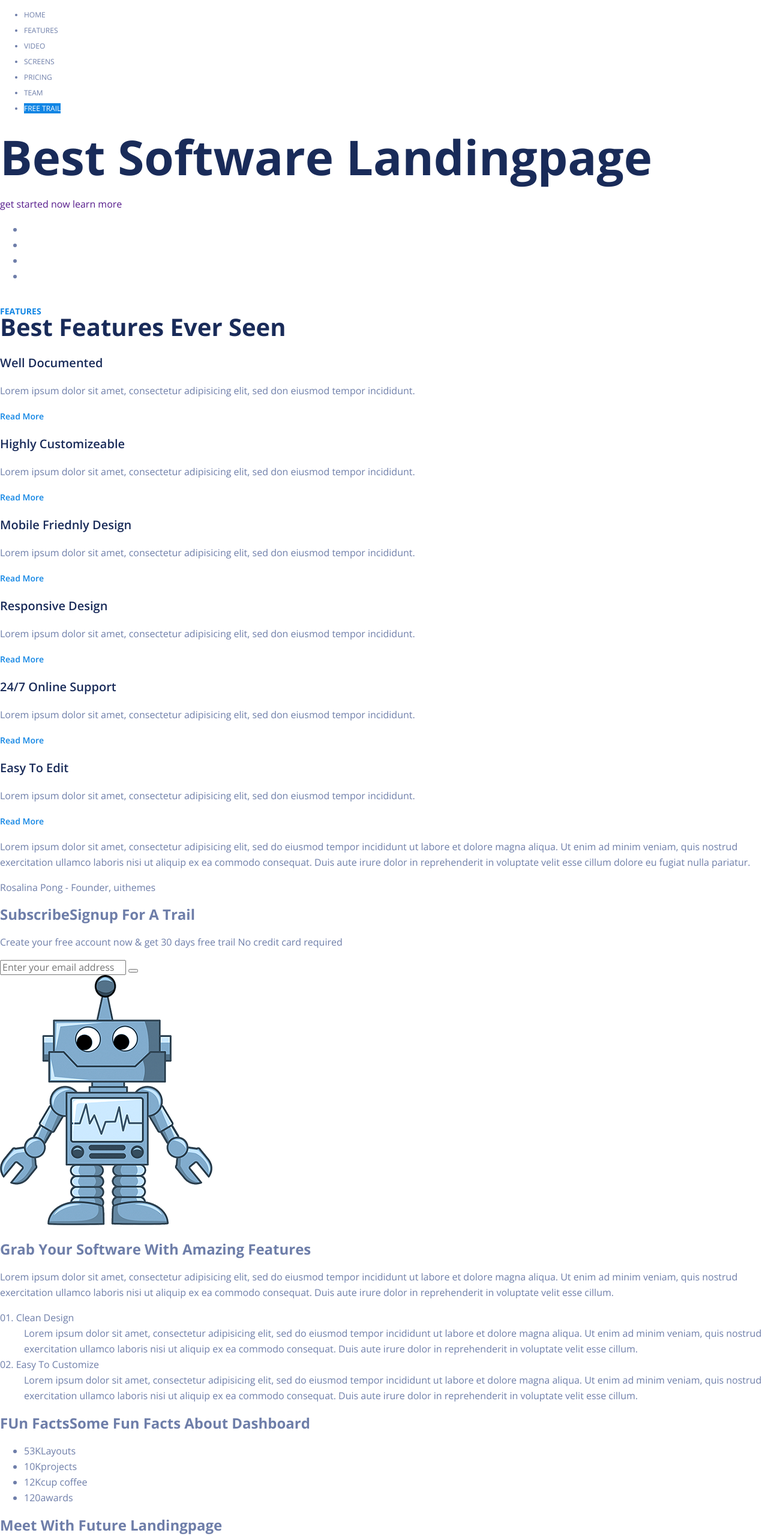
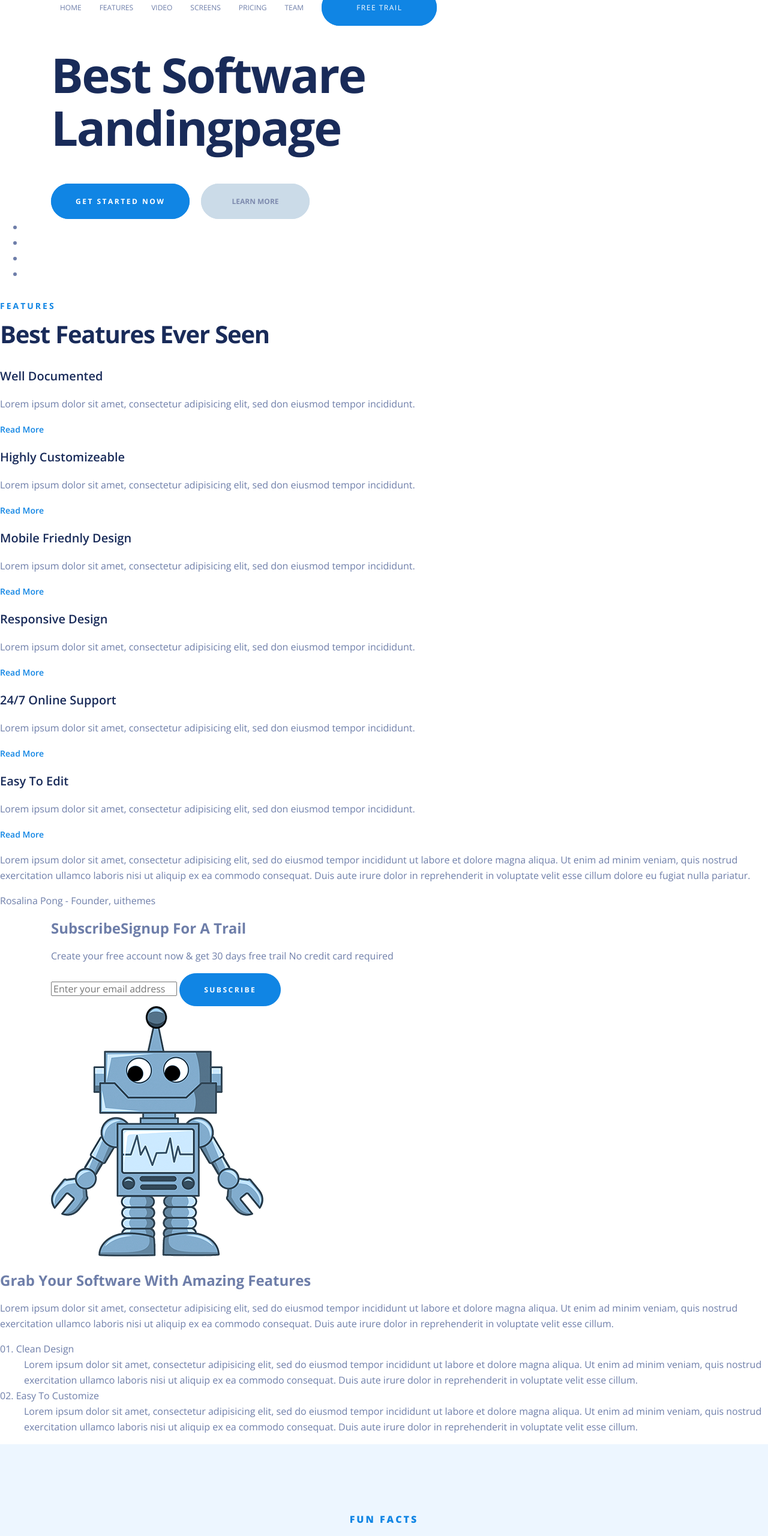
Before and after one commit to avovchinnikov/Limpon, a plain HTML site: page index.html in a window 1280 px wide. Shown: the top 2560 px of the page at 60% size. Drawn offline with nearby package versions, Linux system fonts and the light colour scheme.

Commit message:
h1,h2,buttons,flex

```diff
--- a/css/style.css
+++ b/css/style.css
@@ -11,22 +11,166 @@ a{
 }
 
 h1{
+	max-width: 600px;
 	font-size: 80px;
 	font-weight: 700;
 	color: #192b59;
+	line-height: 1.1;
+	letter-spacing: -2.5px;
+	margin-bottom: 65px;
+}
+
+.title-h2{
+	font-size: 50px;
+	font-weight: 600;
+	letter-spacing: -1.2px;
+	color: #192b59;
+	line-height: 1.2;
+}
+
+
+
+.title-h2 span{
+		display: 	block;
+		font-size: 16px;
+		font-weight: 800;
+		letter-spacing: 3px;
+		color:#1085e4;
+		text-transform:uppercase;
+		margin-bottom: 14px;
+	}
+
+.title-40{
+	font-size: 40px;
+	letter-spacing: -1.1px;
+	font-weight: 600;
+	letter-spacing: -1.2px;
+	color: #192b59;
+	line-height: 1.2;
+}
+
+.title-40 span{
+		display: 	block;
+		font-size: 18px;
+		margin-bottom: 20px;
+		letter-spacing: 3.5px;
+		font-weight: 800;
+		letter-spacing: 3px;
+		color:#1085e4;
+		text-transform:uppercase;
+		margin-bottom: 14px;
+	}
+
+.page-stats{
+
+	padding: 116px 0 96px 0;
+}
+
+.page-plan,
+.page-screen{
+
+	text-align:center;
+}
+
+.page-screen{
+padding: 116px 0 0 0;
+}
+
+.page-stats, .page-screen{
+	background-color: #edf6ff;
+}
+
+.page-stats .title-h2, .page-screen .title-h2{
+	text-align:center;
+
+	margin:0 auto;
+}
+
+.page-stats .title-h2{
+	max-width: 500px;
+}
+
+.screen{
+	margin-top: 36px;
+	margin-bottom: -7px;
+}
+
+.wrap{
+	max-width: 1110px;
+	margin:0 auto;
 }
 
 .nav{
 	font-size: 12px;
 	font-weight: 700px;
+
+	text-transform: uppercase;
+	list-style-type:none;
+	margin:0;
+	padding: 0;
+	display: flex;
+}
+.nav>li{
+	padding:0 15px;
+}
+.nav-item{
 	color:#6e7ea9;
+}
+
+.btn-group a+a{
+	margin-left: 15px;
+}
+
+.btn-primary{
+	color: 	#fff;
 	text-transform: uppercase;
+	font-size: 12px;
+	letter-spacing: 2.5px;
+	font-weight: 700;
+	background-color: #1085e4;
+	border:1px solid #1085e4;
+	padding:20px 40px;
+	border-radius: 30px;
+}
+
+.btn-primary:hover{
+	background-color: #fff;
+	color: 	#1085e4;
+}
+.btn-secondary{
+	color: 	#7e8bae;
+	text-transform: uppercase;
+	font-size: 12px;
+	font-weight: 700;
+	background-color: #cbdbe8;
+	border:1px solid #cbdbe8;
+	padding:20px 50px;
+	border-radius: 30px;
+	padding:20px 50px;
+}
+
+.btn-info{
+	color: 	#8085b1;
+	background-color: transparent;
+	border:1px solid #dce1e5;
+	border-radius: 30px;
+	text-transform: uppercase;
+	font-size: 12px;
+	font-weight: 700;
+	padding:20px 50px;
+}
+
+.btn-secondary:hover{
+	background-color: #fff;
+	color: 	#7e8bae;
 }
 
 .btn-free{
-	color:#fff;
-	font-weight: 400;
-	background-color: #1085e4;
+	color: #fff;
+    font-weight: 400;
+    letter-spacing: 1.5px;
+    background-color: #1085e4;
+    padding: 21px 57px;
 }
 
 .grid h2{
@@ -54,3 +198,46 @@ h1{
 	color: #1085e4;
 	font-weight: 600;
 }
+
+.list-stat{
+	display:flex;
+	list-style-type: none;
+	justify-content: space-around;
+	margin-top: 76px;
+}
+
+.list-stat>li{
+	font-size: 12px;
+	font-weight: 700;
+	color: #1085e4;
+	text-align: center;
+	text-transform: uppercase;
+	letter-spacing: 2.7px;
+}
+
+.list-stat>li>span{
+	display: block;
+	font-size: 60px;
+	color: 	#bacbdc;
+	margin-bottom: 23px;
+	letter-spacing: 0px;
+}
+
+.box-price{
+	display: flex;
+	justify-content: space-between;
+}
+
+.box-price-item{
+	 background-color: #edf4fb;
+}
+
+.box-price-item.active{
+	 background-color: #192b59;
+	 color: #fff;
+}
+
+.box-price-item ul{
+	list-style-type:none;
+	padding-left: 0;
+}
--- a/index.html
+++ b/index.html
@@ -88,22 +88,25 @@
 </head>
 <body>
 	<div class="page-header">
-		<div><a href=""></a>
+		<div class="wrap"><a href=""></a>
 			  <ul id="navHeader" class="nav">
-			  	<li>Home</li>
-			  	<li>Features</li>
-			  	<li>Video</li>
-			  	<li>Screens</li>
-			  	<li>Pricing</li>
-			  	<li>team</li>
-			  	<li><a href="" class="btn-free">free trail</a></li>
+			  	<li><a href="	" class="nav-item">Home</a></li>
+			  	<li><a href="	"  class="nav-item">Features</a></li>
+			  	<li><a href="	"  class="nav-item">Video</a></li>
+			  	<li><a href="	"  class="nav-item">Screens</a></li>
+			  	<li><a href="	"  class="nav-item">Pricing</a></li>
+			  	<li><a href="	"  class="nav-item">team</a></li>
+			  	<li><a href="" class=" btn-primary btn-free">free trail</a></li>
 			  </ul>
 		</div>
-	  	<h1>Best Software Landingpage </h1>
-	  	<div>
-	  		<a href="">get started now</a>
-	  		<a href="">learn more</a>
+		<div class="wrap">
+				<h1>Best Software Landingpage </h1>
+	  	<div class="btn-group">
+	  		<a href="" class="btn-primary">get started now</a>
+	  		<a href="" class="btn-secondary">learn more</a>
 	  	</div>
+		</div>
+
   	</div>
   	<div class="page-company">
   		<ul>
@@ -115,7 +118,7 @@
   	</div>
   	<div class="page-grid">
   		<div class="grid">
-  		<h2>
+  		<h2 class="title-h2">
   			<span>Features</span>
   			Best Features Ever Seen
   		</h2>
@@ -163,12 +166,12 @@
   	  </div>
   	</div>
   	<div class="page-subscribe">
-  		<div>
+  		<div class="wrap">
   			<div>
   				<h2><span>Subscribe</span>Signup For A Trail</h2>
   				<p>Create your free account now & get 30 days free trail No credit card required</p>
   				<input type="email" placeholder="Enter your email address">
-  				<button type="submit">	</button>
+  				<button type="submit" class="btn-primary" >subscribe</button>
   			</div>
   			<img src="img/Robot.png" alt="">
   		</div>
@@ -185,9 +188,9 @@
 		</dl>
   	</div>
   	<div class="page-stats">
-		<div>
-				<h2><span>FUn Facts</span>Some Fun Facts About Dashboard</h2>
-				<ul>
+		<div class="wrap">
+				<h2 class="title-h2"><span>Fun Facts</span>Some Fun Facts About Dashboard</h2>
+				<ul class="	list-stat">
 					<li><span>53</span>KLayouts</li>
 					<li><span>10K</span>projects</li>
 					<li><span>12K</span>cup coffee</li>
@@ -196,7 +199,7 @@
 		</div>
   	</div>
   	<div class="page-app">
-		<div>
+		<div class="wrap">
 			<div>
 				<h2>Meet With Future Landingpage</h2>
 				<p>Lorem ipsum dolor sit amet, consectetur adipisicing elit, sed do eiusmod tempor incididunt ut labore et dolore magna aliqua. Ut enim ad minim veniam, quis nostrud exercitation ullamco laboris nisi ut aliquip ex ea commodo consequat. Duis aute irure dolor in reprehenderit in voluptate velit esse cillum.</p>
@@ -210,13 +213,13 @@
 		</div>
   	</div>
   	<div class="page-analytics">
-  		<div>
+  		<div class="wrap">
   			<img src="img/illustration2.png" alt="">
   			<div>
   				<div></div>
   				<h2>Limpon Is Suitable For Anytype LandingPage</h2>
   				<p>Lorem ipsum dolor sit amet, consectetur adipisicing elit, sed do eiusmod tempor incididunt ut labore et dolore magna aliqua. Ut enim ad minim veniam, quis nostrud exercitation ullamco laboris nisi ut aliquip ex ea commodo consequat. Duis aute irure dolor in reprehenderit in voluptate velit esse cillum.</p>
-  				<a href="">get started now</a>
+  				<a href="" class="btn-primary">get started now</a>
   			</div>
   		</div>
   	</div>
@@ -226,17 +229,18 @@
   				<div></div>
   				<h2>Easy To Etid & Very Easily Control</h2>
   				<p>Lorem ipsum dolor sit amet, consectetur adipisicing elit, sed do eiusmod tempor incididunt ut labore et dolore magna aliqua. Ut enim ad minim veniam, quis nostrud exercitation ullamco laboris nisi ut aliquip ex ea commodo consequat. Duis aute irure dolor in reprehenderit in voluptate velit esse cillum.</p>
-  				<a href="">learn more</a>
+  				<a href="" class="btn-primary">learn more</a>
   			</div>
   			<img src="img/illustration2.png" alt="">
   		</div>
   	</div>
   	<div class="page-screen">
-  		<h2><span>screen preview</span>Screenshot With Details</h2>
-  		<img src="img/illustration--gallery.png" alt="">
+  		<h2 class="title-40"><span>screen preview</span>Screenshot With Details</h2>
+  		<img class="screen" src="img/illustration--gallery.png" alt="Screen">
   	</div>
   	<div class="page-clients">
-  		<h2><span>testimonials</span>Our Happy Clients</h2>
+  		<div class="wrap">
+			<h2><span>testimonials</span>Our Happy Clients</h2>
   		<div class="box-clients">
   			<div>
   				<p>	It is a long established fact that a read her will be distracted by the readable content of a page when looking.</p>
@@ -254,9 +258,12 @@
   				<p class="position">ceo, uihub</p>
   			</div>
   		</div>
+  		</div>
+
   	</div>
   			<div class="page-plan">
-  				<h2><span>our plans</span>Pricing Plans</h2>
+  				<div class="wrap">
+					<h2 class="title-40"><span>our plans</span>Pricing Plans</h2>
   				<div class="box-price">
   					<div class="box-price-item">
   							<h3>Free</h3>
@@ -269,7 +276,7 @@
 								<li>Free Hosting Name</li>
 								<li>24x7 Online Support</li>
   							</ul>
-  							<a href="	">Choose Plan</a>
+  							<a href="	" class="btn-info">Choose Plan</a>
   					</div>
   					<div class="box-price-item active">
   							<h3>$90/mo</h3>
@@ -282,7 +289,7 @@
 								<li>Free Hosting Name</li>
 								<li>24x7 Online Support</li>
   							</ul>
-  							<a href="	">Choose Plan</a>
+  							<a href="	" class="btn-primary">Choose Plan</a>
   					</div>
   					<div class="box-price-item">
   							<h3>$350/mo</h3>
@@ -295,11 +302,14 @@
 								<li>Free Hosting Name</li>
 								<li>24x7 Online Support</li>
   							</ul>
-  							<a href="	">Choose Plan</a>
+  							<a href="	" class="btn-info">Choose Plan</a>
   					</div>
   				</div>
+  				</div>
+
   			</div>
   			<div class="page-team">
+  				<div class="wrap">
   					<h2><span>angels</span>Our Team</h2>
   					<div class="	box-team">
 							<div>
@@ -315,19 +325,23 @@
 								<p>Thomas Alva Adison</p>
 							</div>
   					</div>
-  			</div>
+  				</div>
+   			</div>
   			<div class="page-form">
-				<h2>Start Your Free Trail No Need Credit Card.</h2>
+  				<div class="wrap">
+  					<h2>Start Your Free Trail No Need Credit Card.</h2>
 				<form action="	">
 						<input type="text" placeholder="Enter your name here">
 						<input type="email" placeholder="Enter your email here">
 						<textarea name="textMessage" id="" cols="30" rows="10" placeholder="Enter your message here"></textarea>
-						<button type="submit"><span>Submit now</span></button>
+						<button type="submit" class="btn-primary"><span>Submit now</span></button>
 				</form>
+  				</div>
+
   			</div>
 
   	<div class="footer">
-  		<div>
+  		<div class="wrap">
 				<p>Made With Love & Copyright By - <a>limpon</a></p>
 				<ul>
 						<li><a href="	" target="_blank"></a></li>
```
Also changed, not shown: Home-assets/errors.txt.
